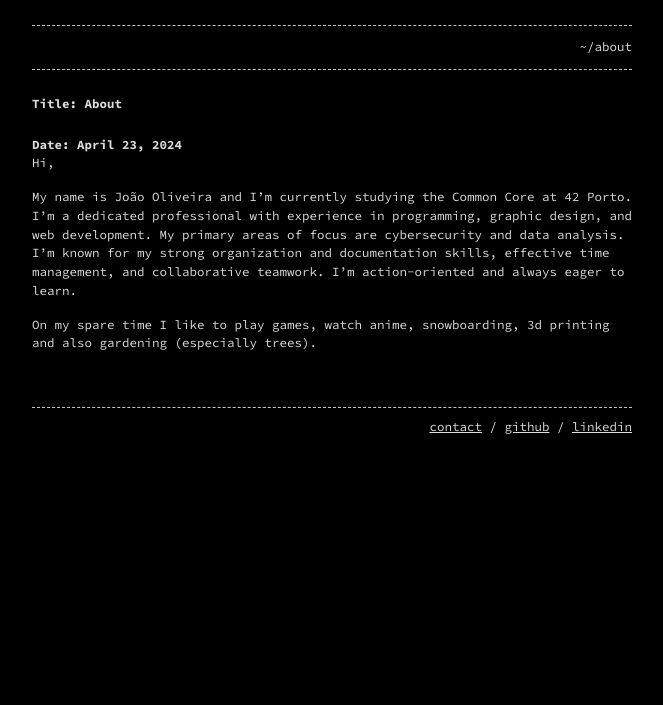
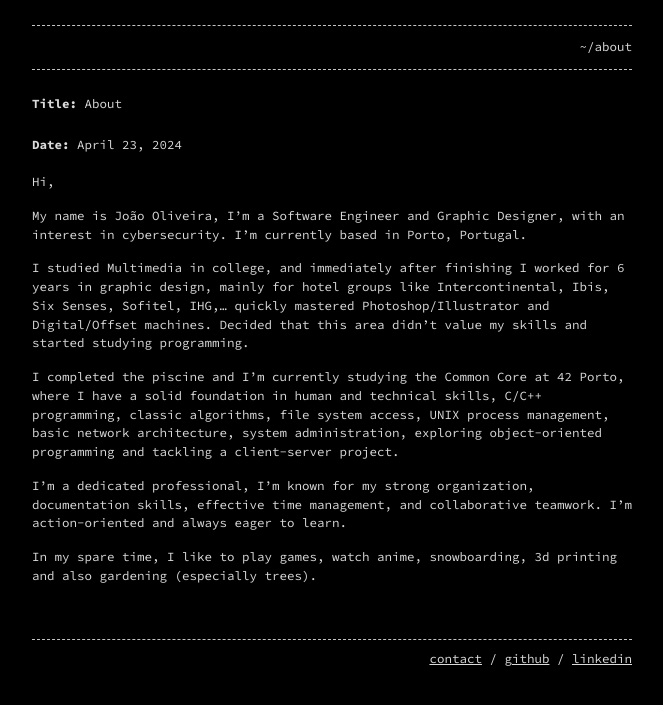
Before and after one commit to Deoxizn/deoxizn.github.io, a Jekyll site: the page built from index.md, in a window 1280 px wide. Shown: the top 705 px of the page, without its empty margins (308-971 px from the left). Built offline with Jekyll 4.4.1, drawn with Linux system fonts in a browser that asks for light colours.

Commit message:
Update index.md

```diff
--- a/index.md
+++ b/index.md
@@ -4,12 +4,18 @@ layout: home
 permalink: /
 ---
 
-# Title: About
+# Title: <span style="font-weight:normal">About</span>
 
-# Date: April 23, 2024
+# Date: <span style="font-weight:normal">April 23, 2024</span>
 
-Hi,
+<br>Hi,
 
-My name is João Oliveira and I'm currently studying the Common Core at 42 Porto. I'm a dedicated professional with experience in programming, graphic design, and web development. My primary areas of focus are cybersecurity and data analysis. I'm known for my strong organization and documentation skills, effective time management, and collaborative teamwork. I'm action-oriented and always eager to learn.
+My name is João Oliveira, I'm a Software Engineer and Graphic Designer, with an interest in cybersecurity. I'm currently based in Porto, Portugal.
 
-On my spare time I like to play games, watch anime, snowboarding, 3d printing and also gardening (especially trees).
+I studied Multimedia in college, and immediately after finishing I worked for 6 years in graphic design, mainly for hotel groups like Intercontinental, Ibis, Six Senses, Sofitel, IHG,... quickly mastered Photoshop/Illustrator and Digital/Offset machines. Decided that this area didn't value my skills and started studying programming.
+
+I completed the piscine and I'm currently studying the Common Core at 42 Porto, where I have a solid foundation in human and technical skills, C/C++ programming, classic algorithms, file system access, UNIX process management, basic network architecture, system administration, exploring object-oriented programming and tackling a client-server project.
+
+I'm a dedicated professional, I'm known for my strong organization, documentation skills, effective time management, and collaborative teamwork. I'm action-oriented and always eager to learn.
+
+In my spare time, I like to play games, watch anime, snowboarding, 3d printing and also gardening (especially trees).
```
